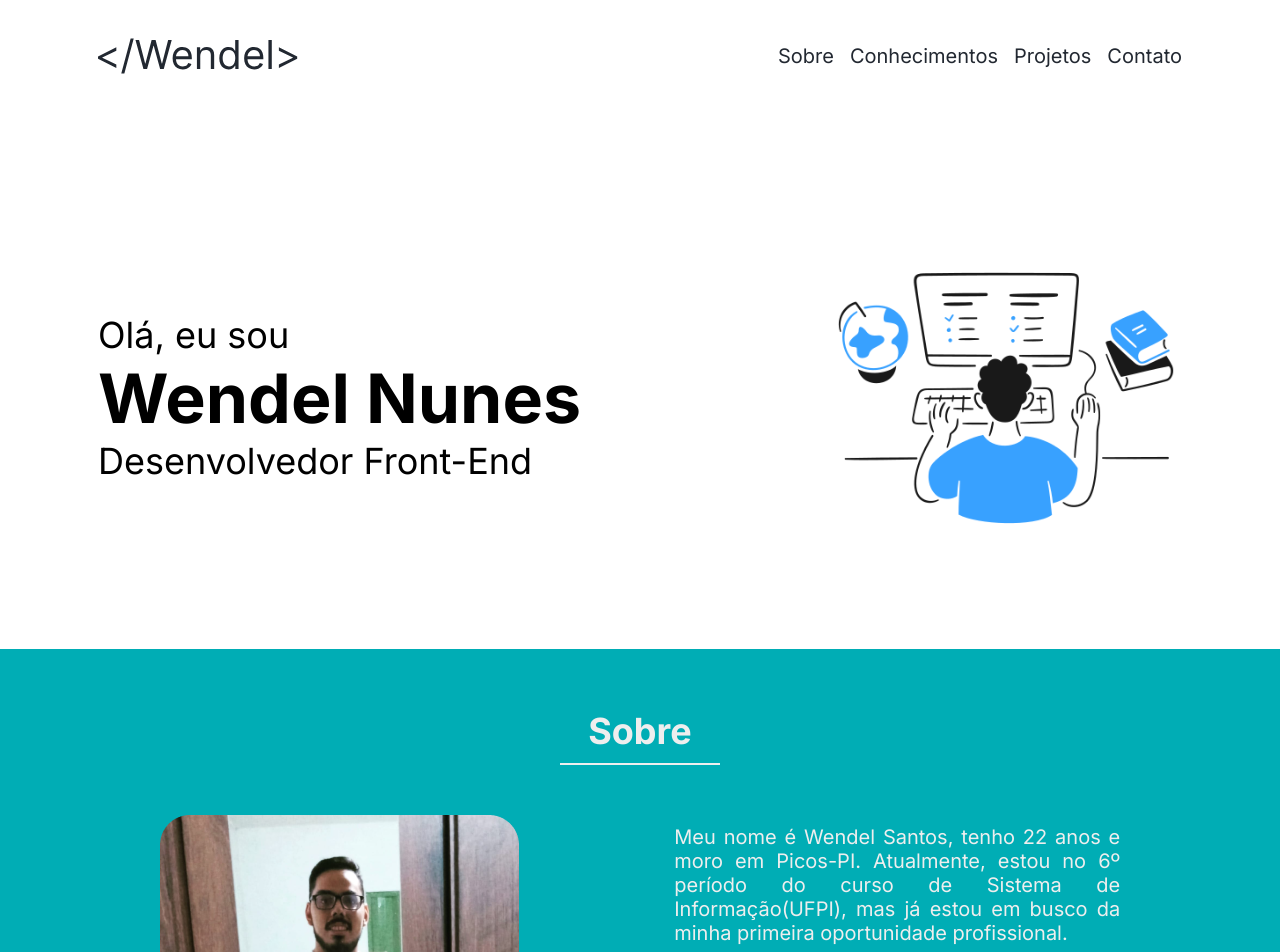
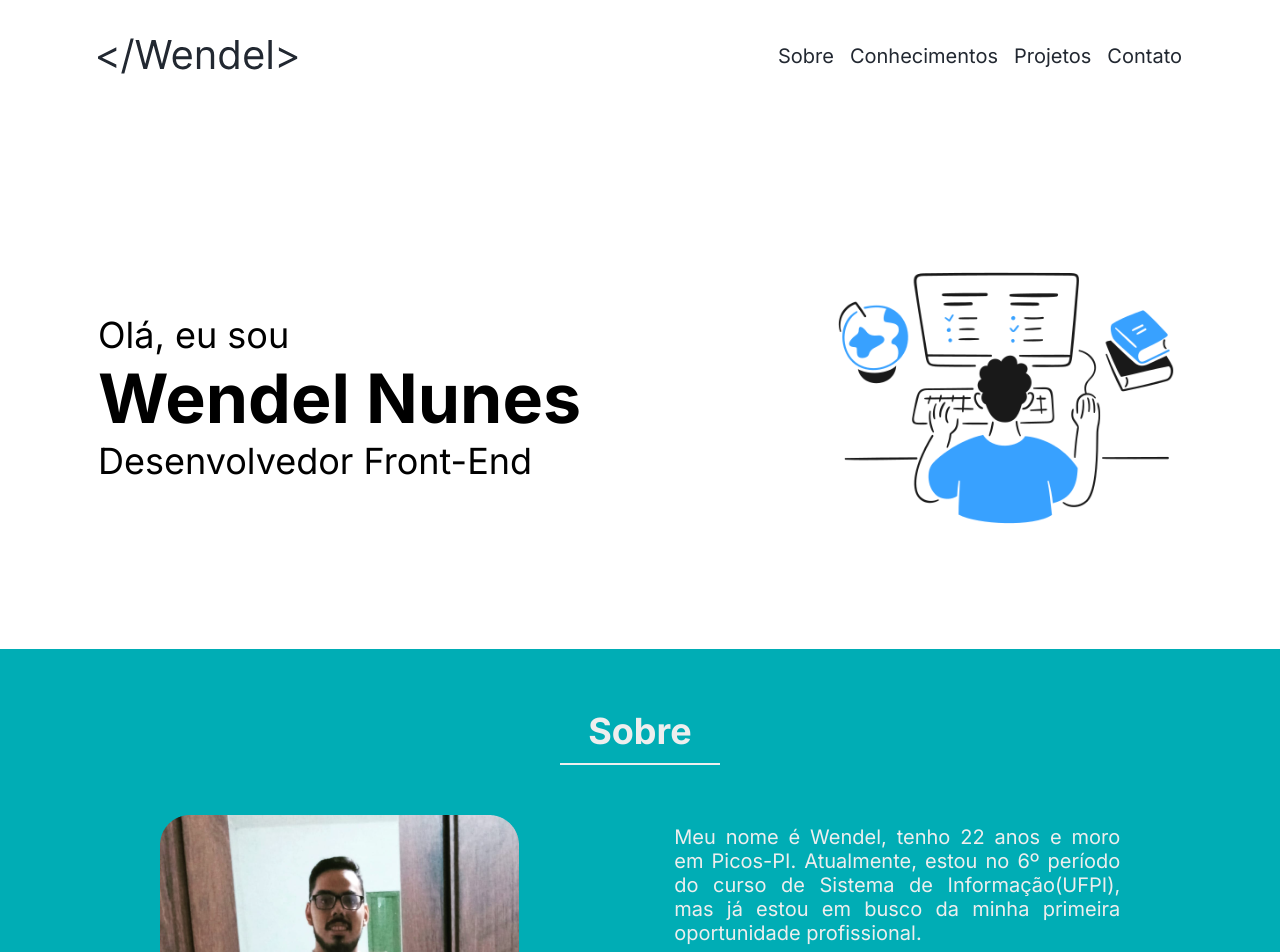
Before and after one commit to WendelSantosNunes/Portfolio-v1, a React (Create React App) app: page / in a window 1280 px wide. Shown: the top 952 px of the page. Built offline with nearby package versions, Linux system fonts and the light colour scheme.

Commit message:
Update project

```diff
--- a/src/components/About/index.tsx
+++ b/src/components/About/index.tsx
@@ -12,7 +12,7 @@ export function Abount() {
                     <img src={imgPerfil} alt="Imagem do dev" />
                     <div>
                         <p>
-                            Meu nome é Wendel Santos, tenho 22 anos e moro em Picos-PI.
+                            Meu nome é Wendel, tenho 22 anos e moro em Picos-PI.
                             Atualmente, estou no 6º período do curso de Sistema de Informação(UFPI),
                             mas já estou em busco da minha primeira oportunidade profissional.
                         </p>
```
